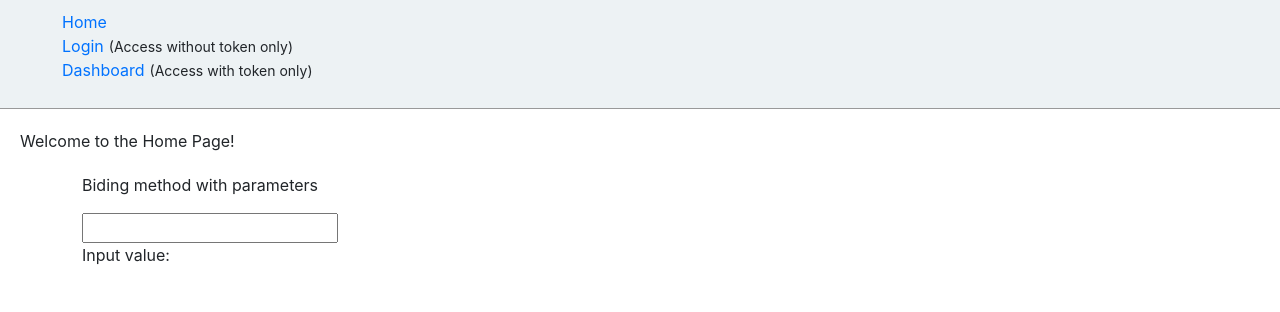
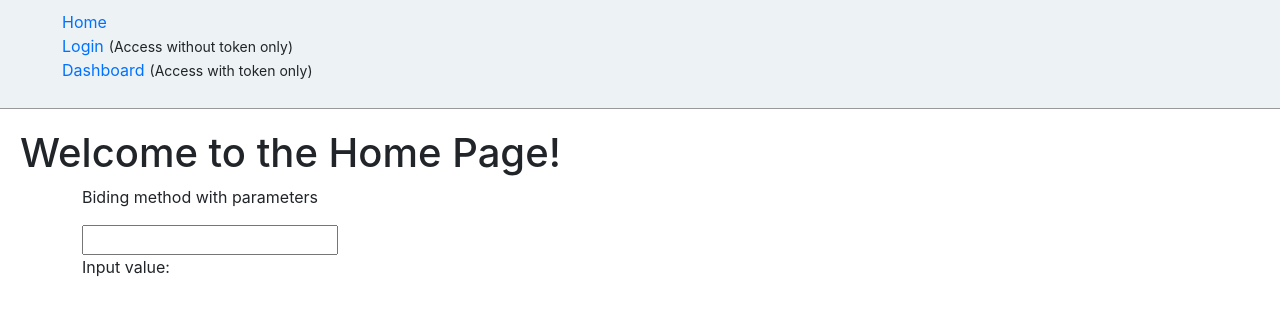
Before and after one commit to chihoko12/first-app, a React (Create React App) app: page / in a window 1280 px wide. Shown: the top 312 px of the page. Built offline with nearby package versions, Linux system fonts and the light colour scheme.

Commit message:
move input field to hp

```diff
--- a/src/App.jsx
+++ b/src/App.jsx
@@ -10,12 +10,6 @@ class App extends React.Component {
     this.state = {
       input: ''
     }
-  }
-
-  inputChange(p1, p2, e) {
-    console.log('Params1: ', p1);
-    console.log('Parmas2: ', p2);
-    this.setState({ input: e.target.value });
   }
 
   render() {
@@ -44,14 +38,6 @@ class App extends React.Component {
                 <Route path="/contact" component={Dashboard} />
               </Switch>
             </div>
-
-            <div className="container">
-              <p>Biding method with parameters</p>
-              <input onChange={(e) => this.inputChange('Parameter 1', 'Parameter 2', e)}></input><br />
-              <p>Input value: {this.state.input}</p>
-            </div>
-
-
           </div>
 
         </BrowserRouter>
--- a/src/Home.jsx
+++ b/src/Home.jsx
@@ -1,11 +1,34 @@
 import React from 'react';
 
-function Home() {
-  return (
-    <div>
-      Welcome to the Home Page!
-    </div>
-  );
+class Home extends React.Component {
+  constructor(props) {
+    super(props);
+    this.state = {
+      input: ''
+    }
+  }
+
+  inputChange(p1, p2, e) {
+    console.log('Params1: ', p1);
+    console.log('Parmas2: ', p2);
+    this.setState({ input: e.target.value });
+  }
+
+  render() {
+    return (
+      <div>
+        <h1>
+          Welcome to the Home Page!
+        </h1>
+
+        <div className="container">
+          <p>Biding method with parameters</p>
+          <input onChange={(e) => this.inputChange('Parameter 1', 'Parameter 2', e)}></input><br />
+          <p>Input value: {this.state.input}</p>
+        </div>
+      </div>
+    );
+  }
 }
 
 export default Home;
```
